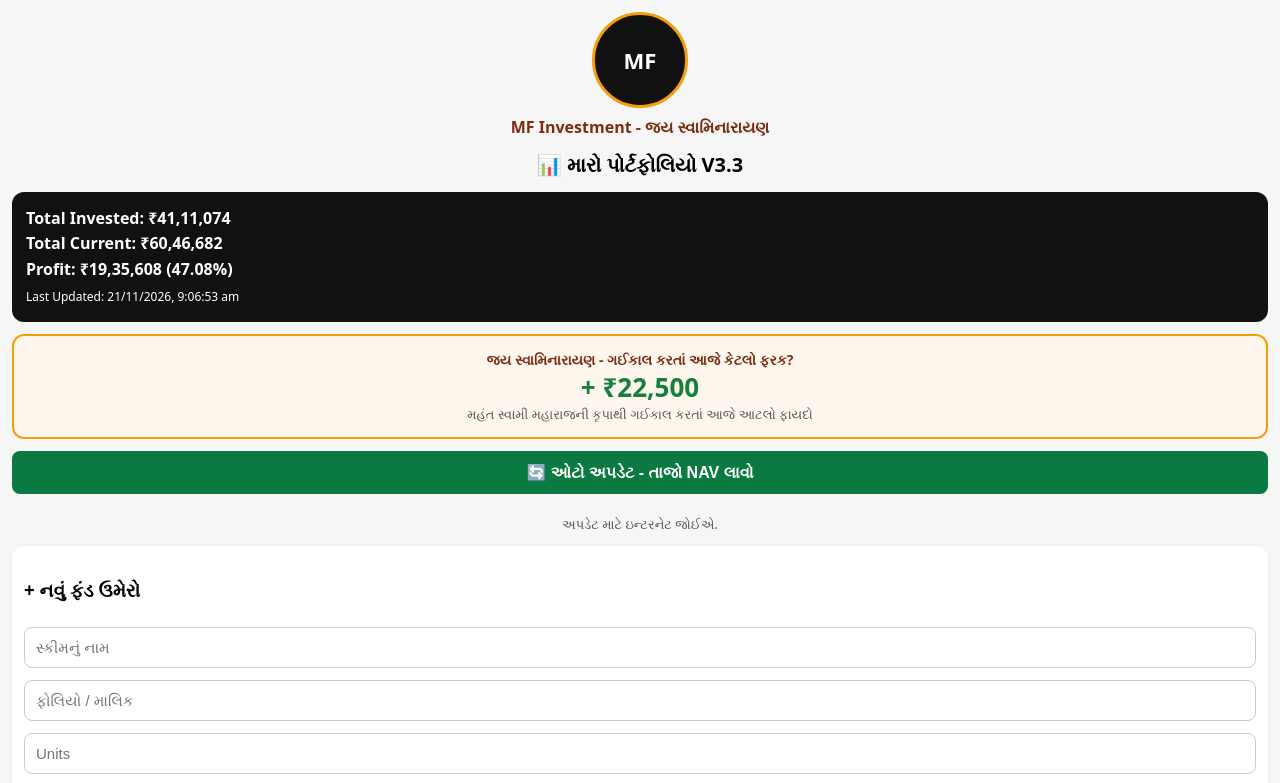
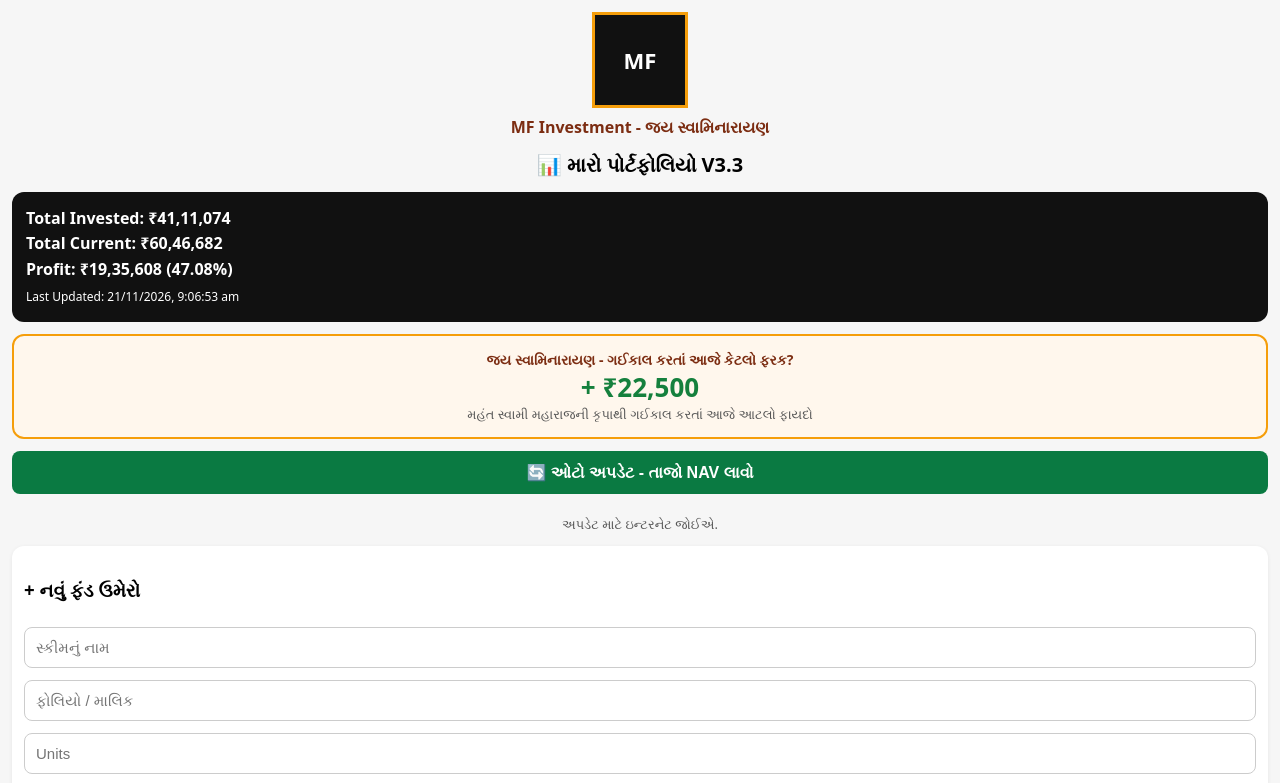
Before and after one commit to tirthraja262012-blip/Portfolio, a plain HTML site: page index.html in a window 1280 px wide. Shown: the top 783 px of the page. Drawn offline with Linux system fonts and the light colour scheme.

Commit message:
Update index.html

```diff
--- a/index.html
+++ b/index.html
@@ -7,7 +7,7 @@
 <style>
 body{font-family:system-ui;padding:12px;background:#f6f6f6;margin:0}
 h1{font-size:20px;text-align:center}
-.logo{width:90px;height:90px;background:#111;color:#fff;border-radius:50%;display:flex;align-items:center;justify-content:center;font-size:22px;font-weight:800;margin:0 auto 8px;border:3px solid #F59E0B}
+.logo{width:90px;height:90px;background:#111;color:#fff;border-radius:0px;display:flex;align-items:center;justify-content:center;font-size:22px;font-weight:800;margin:0 auto 8px;border:3px solid #F59E0B}
 .logotext{text-align:center;font-weight:800;color:#7C2D12;margin-bottom:8px}
 .card{background:#fff;padding:12px;border-radius:12px;margin-bottom:10px;box-shadow:0 1px 4px #0001}
 .top{background:#111;color:#fff;padding:14px;border-radius:12px;margin-bottom:12px;line-height:1.6;font-weight:700}
```
